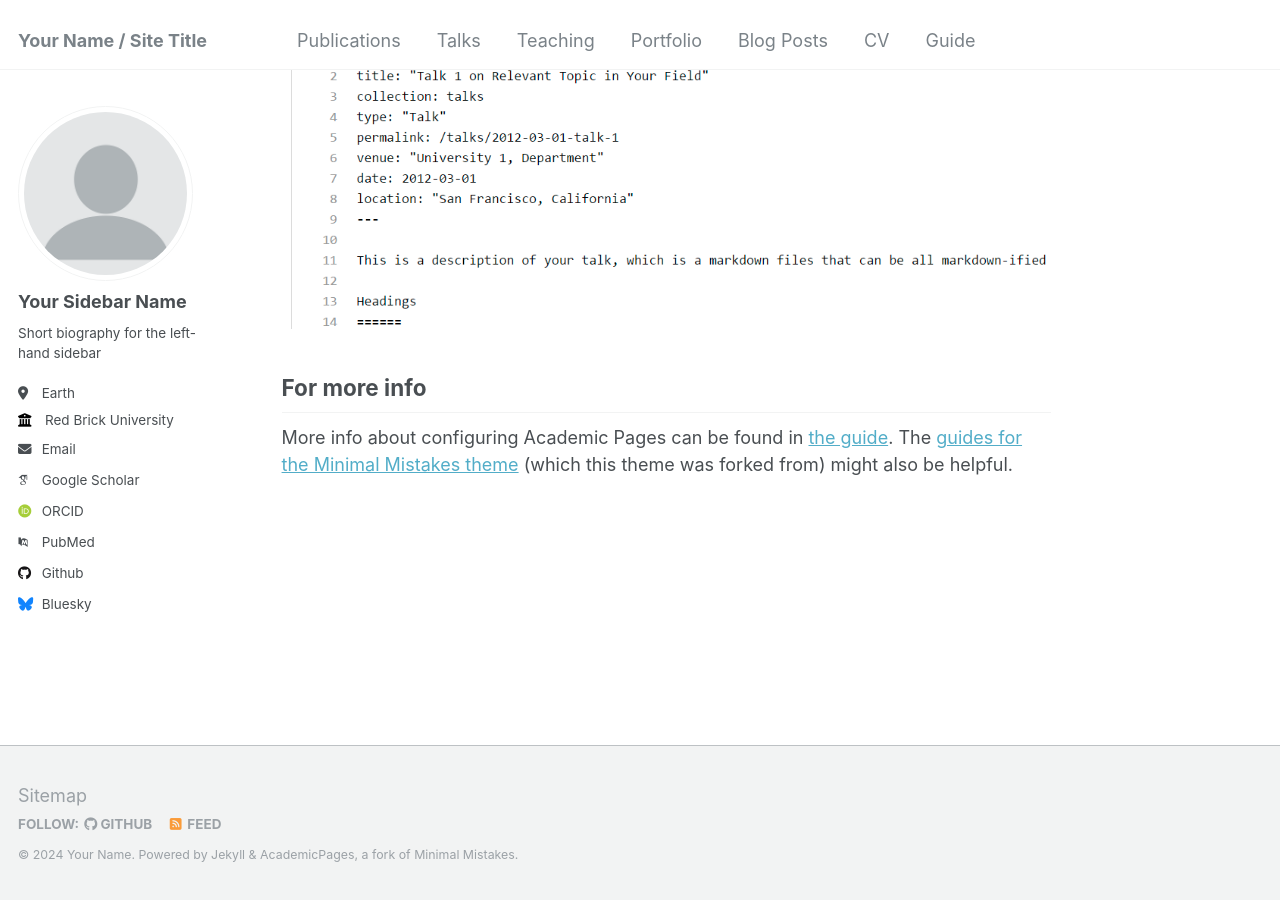
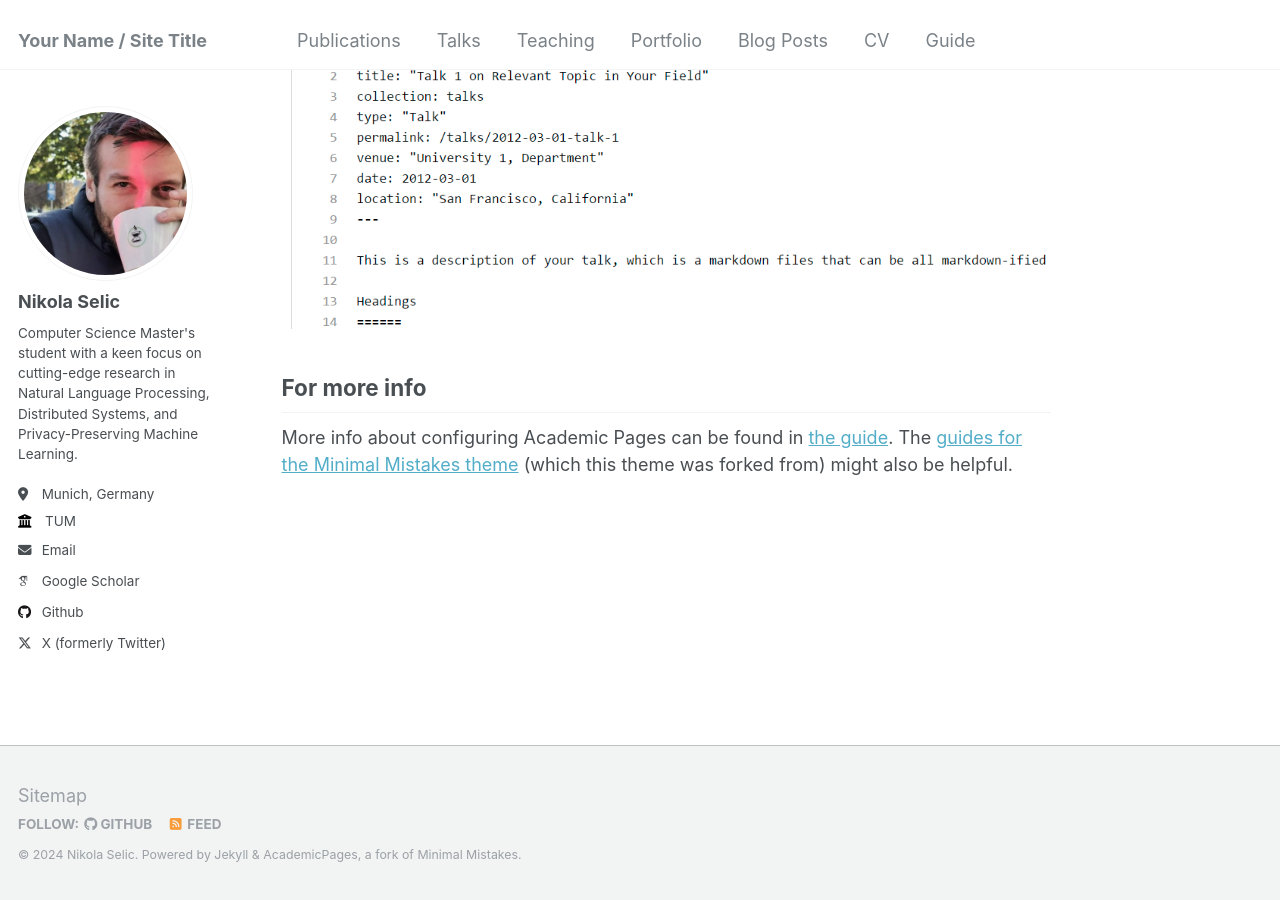
Before and after one commit to Selich/selich.github.io, a Jekyll site: the page built from _pages/about.md, in a window 1280 px wide and 900 px high, scrolled down 2660 px. Built offline with Jekyll 4.4.1, drawn with Linux system fonts in a browser that asks for light colours; some web fonts are replaced.

Commit message:
edit data

```diff
--- a/_config.yml
+++ b/_config.yml
@@ -10,45 +10,45 @@
 locale                   : "en-US"
 title                    : "Your Name / Site Title"
 title_separator          : "-"
-name                     : &name "Your Name"
-description              : &description "personal description"
-url                      : https://academicpages.github.io # the base hostname & protocol for your site e.g. "https://mmistakes.github.io"
+name                     : &name "Nikola Selic"
+description              : &description ""
+url                      : https://selich.github.io # the base hostname & protocol for your site e.g. "https://mmistakes.github.io"
 baseurl                  : "" # the subpath of your site, e.g. "/blog"
-repository               : "academicpages/academicpages.github.io"
+repository               : "selich/selich.github.io"
 
 # Site Author - The following control what appear as part of the author content on the side bar.
 #               If a field is blank the icon and link will not appear, otherwise it will be shown.
 #               Additional customization can be done by editing /_includes/author-profile.html
 author:
   # Biographic information
-  avatar           : "profile.png"
-  name             : "Your Sidebar Name"
+  avatar           : "image.png"
+  name             : "Nikola Selic"
   pronouns         : # example: "she/her"
-  bio              : "Short biography for the left-hand sidebar"
-  location         : "Earth"
-  employer         : "Red Brick University"
+  bio              : "Computer Science Master's student with a keen focus on cutting-edge research in Natural Language Processing, Distributed Systems, and Privacy-Preserving Machine Learning."
+  location         : "Munich, Germany"
+  employer         : "TUM"
   uri              : # URL
-  email            : "none@example.org"
+  email            : "nikola.selic@tum.de"
 
   # Academic websites
   arxiv            : # URL - Update with the correct link to your profile
-  googlescholar    : "https://scholar.google.com/citations?user=PS_CX0AAAAAJ"
+  googlescholar    : "https://scholar.google.com/citations?hl=en&user=AfDUD-gAAAAJ"
   impactstory      : # URL
-  orcid            : "http://orcid.org/yourorcidurl"
+  orcid            : #"http://orcid.org/yourorcidurl"
   semantic         : # URL
-  pubmed           : "https://www.ncbi.nlm.nih.gov/pubmed/?term=john+snow"
+  pubmed           : #"https://www.ncbi.nlm.nih.gov/pubmed/?term=john+snow"
   researchgate     : # URL
 
   # Repositories and software development
   bitbucket        : # Username - Update with your username on the site
   codepen          : # Username
   dribbble         : # Username
-  github           : "academicpages"
+  github           : "Selich"
   kaggle           : # Username
   stackoverflow    : # User number or user number and name (i.e., use "1" or "1/jeff-atwood")
 
   # Social media
-  bluesky          : "bsky.app" # Replace this with you Bluesky username
+  bluesky          : #"bsky.app" # Replace this with you Bluesky username
   facebook         : # Username
   flickr           : # Username
   foursquare       : # Username
@@ -65,7 +65,7 @@ author:
   steam            : # Username
   telegram         : # URL
   tumblr           : # Username
-  twitter          : # Username for X / Twitter
+  twitter          : "nikola_selic"
   vine             : # Username
   weibo            : # Username
   wikipedia        : # Username
@@ -201,7 +201,7 @@ kramdown:
 # These settings control the types of collections used by the template
 collections:
   teaching:
-    output: true
+    output: false
     permalink: /:collection/:path/
   publications:
     output: true
```
Also changed, not shown: images/image.png (added).
